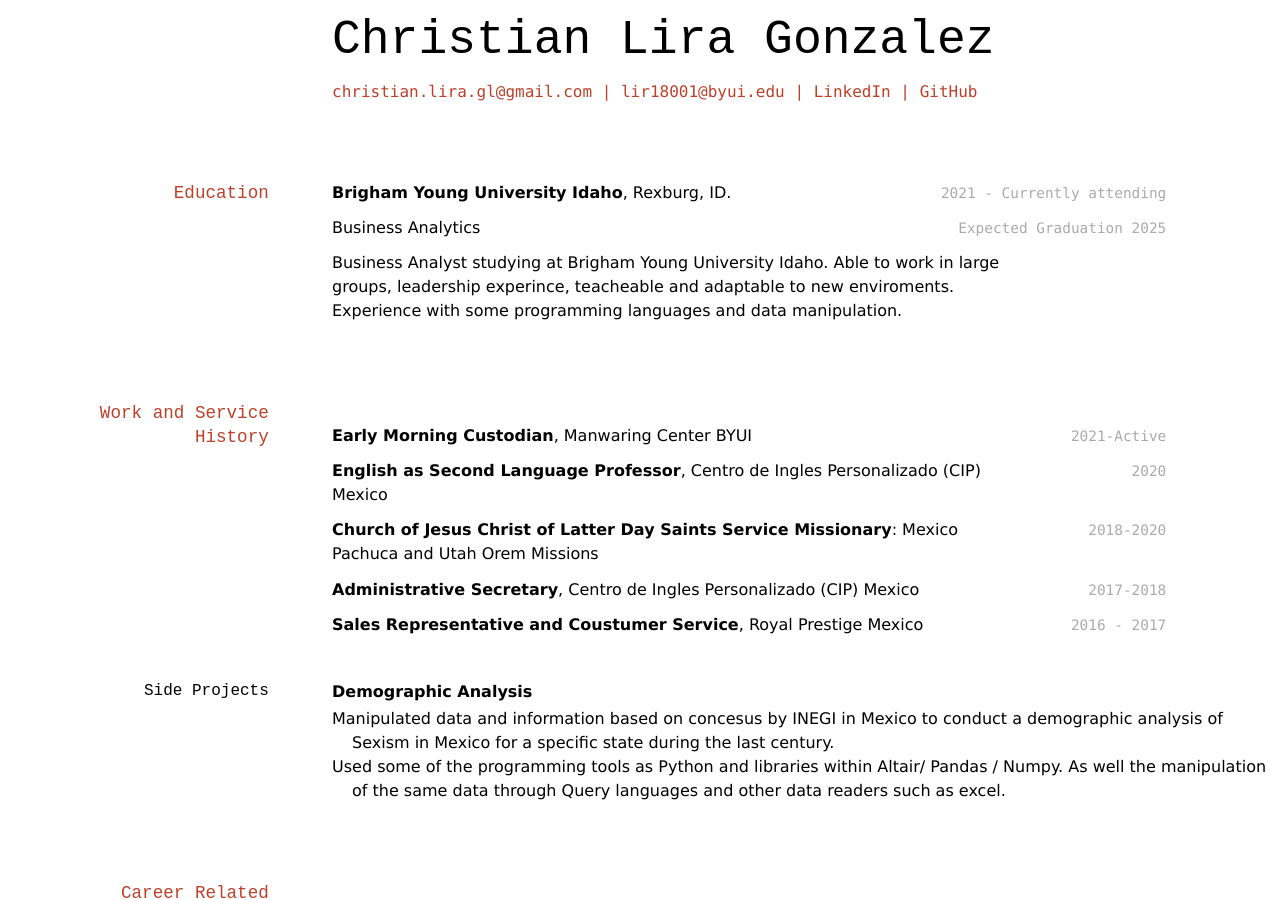
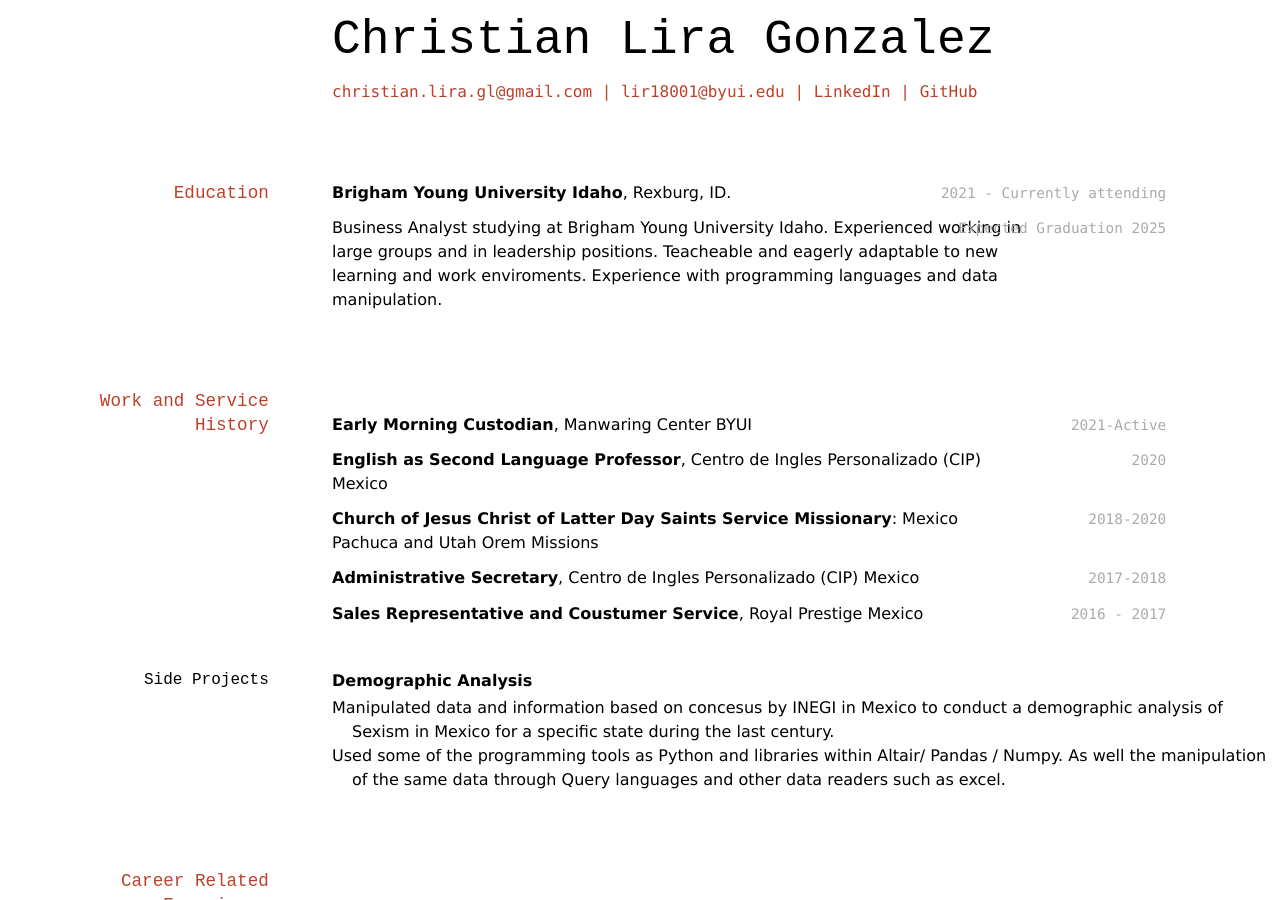
Before and after one commit to ChristianLG2/Christian_Lira_online_resume, a Jekyll site: the page built from docs/index.md, in a window 1280 px wide and 900 px high. Built offline with Jekyll 4.4.1, drawn with Linux system fonts in a browser that asks for light colours.

Commit message:
Adaptation

```diff
--- a/docs/index.md
+++ b/docs/index.md
@@ -22,9 +22,7 @@ title: Christian Lira's Resume
 `2021 - Currently attending`
 __Brigham Young University Idaho__, Rexburg, ID.
 
-`Expected Graduation 2025`  Business Analytics
-
-Business Analyst studying at Brigham Young University Idaho. Able to work in large groups, leadership experince, teacheable and adaptable to new enviroments. Experience with some programming languages and data manipulation.
+`Expected Graduation 2025` Business Analyst studying at Brigham Young University Idaho. Experienced working in large groups and in leadership positions. Teacheable and eagerly adaptable to new learning and work enviroments. Experience with programming languages and data manipulation.
 
 
 ## Work and Service History
```
